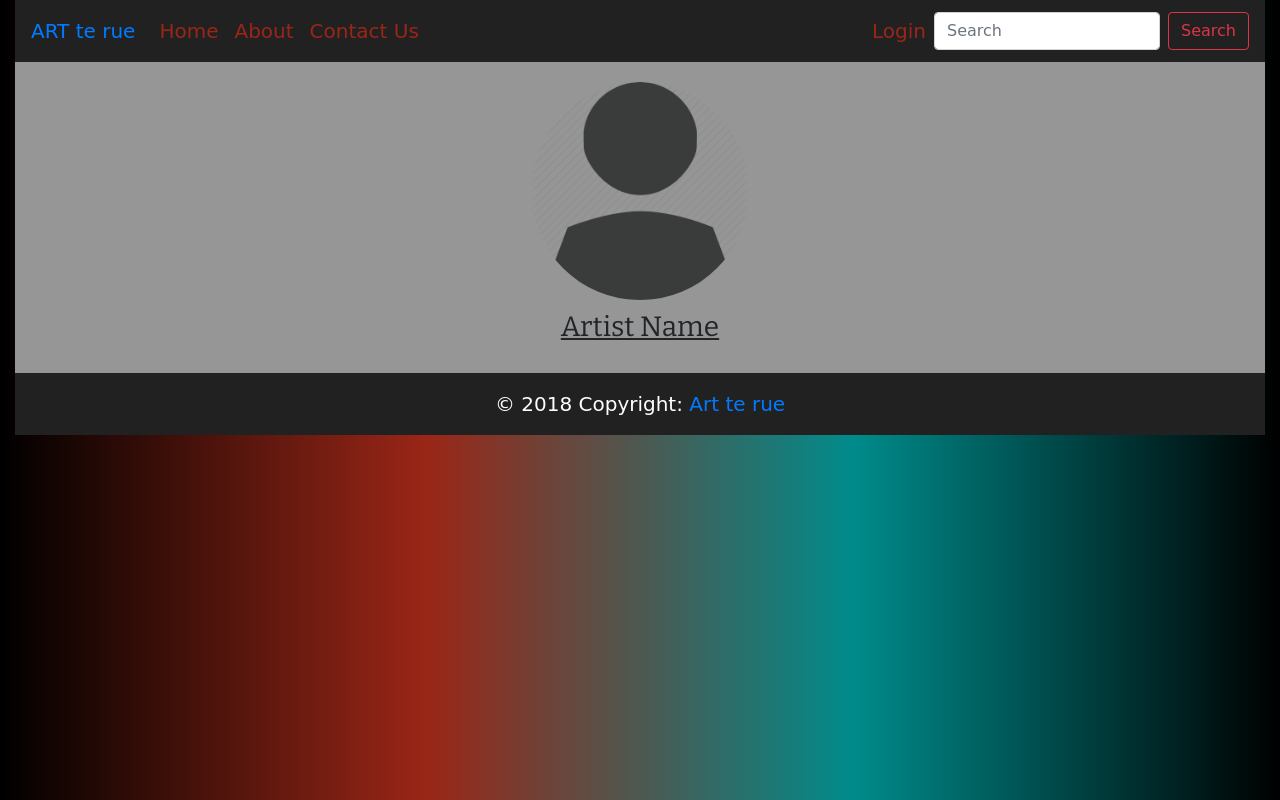
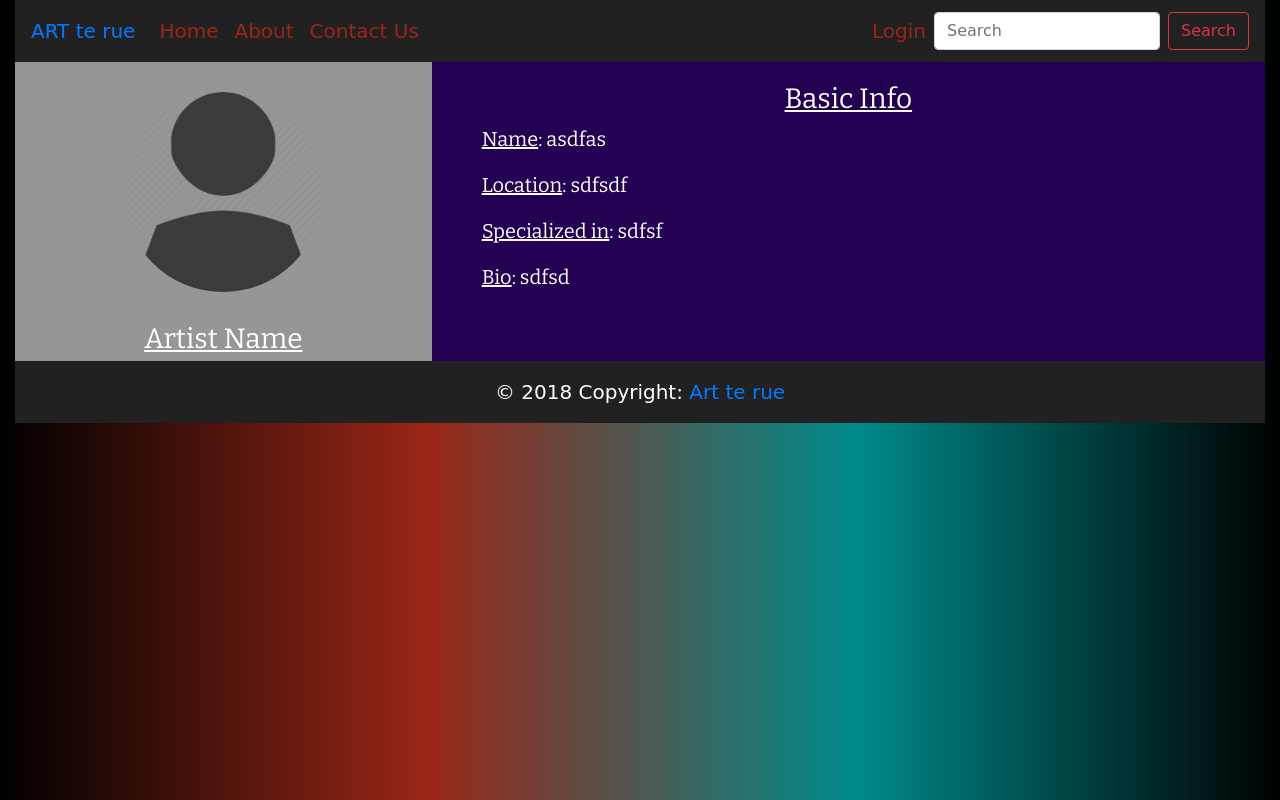
Before and after one commit to Wess58/PROJECT-X, a plain HTML site: page artistPage.html in a window 1280 px wide. Drawn offline with nearby package versions, Linux system fonts and the light colour scheme; a web font is replaced by a local one.

Commit message:
split artist page header into two: Profile+name and Basic info

```diff
--- a/artistPage.html
+++ b/artistPage.html
@@ -72,9 +72,20 @@
 
     <!-- ............................... ARTIST PAGE ..................................-->
     <div class="artistPage">
-      <div class="artist-page-header">
-        <img src="images/defaultArtistPage/user.png" alt="User Image">
-        <h3> Artist Name </h3>
+      <div class="row artist-page-header">
+        <div class="col-md-4 header-section-1">
+          <img src="images/defaultArtistPage/user.png" alt="User Image">
+          <h3> Artist Name </h3>
+        </div>
+        <div class="col-md-8 header-section-2">
+          <h3>Basic Info</h3>
+          <p><span class="info-title">Name</span>: asdfas</p>
+          <p><span class="info-title">Location</span>: sdfsdf</p>
+          <p><span class="info-title">Specialized in</span>: sdfsf</p>
+          <p><span class="info-title">Bio</span>: sdfsd</p>
+        </div>
+      </div>
+
     </div>
     <!-- ...............................END ARTIST PAGE ..................................-->
 
--- a/css/artistPage.css
+++ b/css/artistPage.css
@@ -1,19 +1,53 @@
 @import url('https://fonts.googleapis.com/css?family=Arvo|Bitter|EB+Garamond|Poppins|Rubik|Source+Serif+Pro|Work+Sans');
 .artist-page-header {
-  margin: 0 auto 0 auto;
-  padding: 20px;
+  margin: 0;
   text-align: center;
   background: rgb(150, 150, 150);
 }
-.artist-page-header img{
-  text-align: center;
-  width: 18%;
-  height: 18%;
-  border-radius: 50%;
+
+.header-section-1 {
+  margin: 0;
+  padding: 0;
 }
 
-.artist-page-header h3{
-  margin: 10px 0;
-  font-family: "Bitter",cursive;
+.header-section-1 img {
+  text-align: center;
+  vertical-align: middle;
+  border-radius: 50%;
+  margin: 30px 0;
+  height: 25vh;
+}
+
+.header-section-1 h3 {
+  margin: 0;
+  padding: 0 0 5px 0;
+  font-family: "Bitter", cursive;
+  text-decoration: underline;
+  color: #ffffff;
+}
+
+.header-section-2 {
+  margin: 0;
+  padding: 20px;
+  background: rgb(36, 0, 82);
+  color: white;
+  font-family: "Bitter", cursive;
+}
+
+.header-section-2 h3, .header-section-2 .info-title {
   text-decoration: underline;
 }
+
+.header-section-2 h3 {
+  text-align: center;
+}
+
+.header-section-2 .info-title {
+  margin-left: 20px;
+}
+
+.header-section-2 p {
+  font-size: 20px;
+  text-align: left;
+  margin-left: 10px;
+}
```
